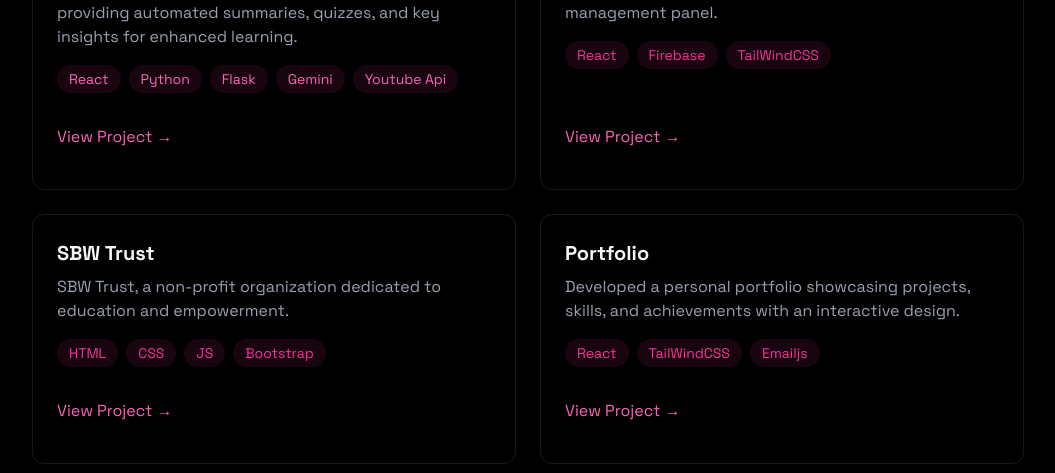
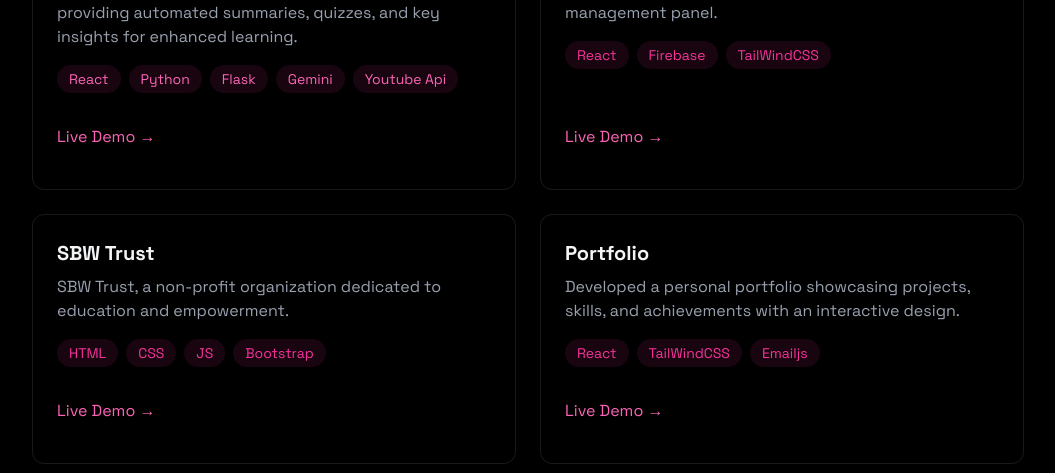
Before and after one commit to 6127613876-1/Portfolio, a React (Vite) app: page / in a window 1280 px wide. Shown: the part 2120-2593 px from the top of the page, without its empty margins (112-1167 px from the left). Built offline with nearby package versions, Linux system fonts and the light colour scheme.

Commit message:
Live Demo

```diff
--- a/src/components/sections/Projects.jsx
+++ b/src/components/sections/Projects.jsx
@@ -36,7 +36,7 @@ export const Projects = () => {
                   target="blank"
                   className="text-pink-400 hover:text-pink-300 transition-colors my-4"
                 >
-                  View Project →
+                  Live Demo →
                 </a>
               </div>
             </div>
@@ -77,7 +77,7 @@ export const Projects = () => {
                   target="blank"
                   className="text-pink-400 hover:text-pink-300 transition-colors my-4"
                 >
-                  View Project →
+                  Live Demo →
                 </a>
               </div>
             </div>
@@ -116,7 +116,7 @@ export const Projects = () => {
                   target="blank"
                   className="text-pink-400 hover:text-pink-300 transition-colors my-4"
                 >
-                  View Project →
+                  Live Demo →
                 </a>
               </div>
             </div>
@@ -157,7 +157,7 @@ export const Projects = () => {
                   target="blank"
                   className="text-pink-400 hover:text-pink-300 transition-colors my-4"
                 >
-                  View Project →
+                  Live Demo →
                 </a>
               </div>
             </div>
```
